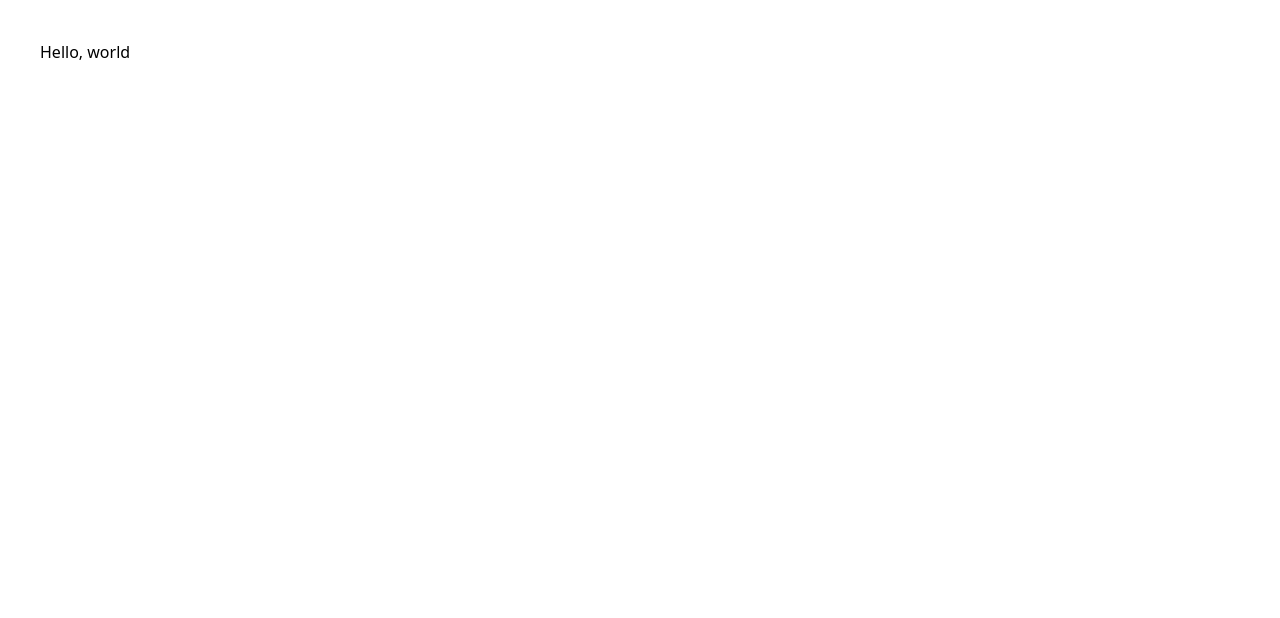
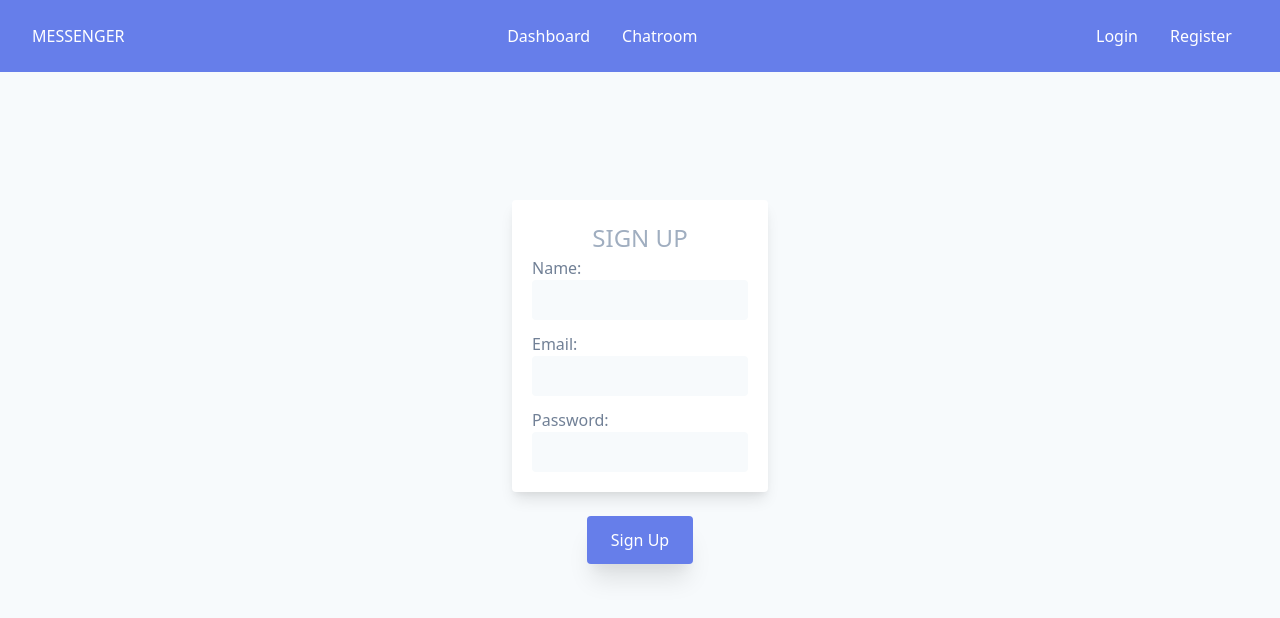
Before and after one commit to Meenachinmay/new_chat_RJS, a React (Create React App) app in the folder client/: page /register in a window 1280 px wide. Shown: the top 618 px of the page. Built offline with nearby package versions, Linux system fonts and the light colour scheme.

Commit message:
login and register page design, react router added, navbar added

```diff
--- a/client/public/index.html
+++ b/client/public/index.html
@@ -26,7 +26,7 @@
     -->
     <title>React App</title>
   </head>
-  <body>
+  <body class="bg-gray-100">
     <noscript>You need to enable JavaScript to run this app.</noscript>
     <div id="root"></div>
     <!--
--- a/client/src/App.js
+++ b/client/src/App.js
@@ -1,9 +1,22 @@
 import React from 'react';
+import { Switch, Route } from 'react-router-dom';
+
+import Index from './Pages/Index';
+import Login from './Pages/Login';
+import Register from './Pages/Register';
+import Chatroom from './Pages/Chatroom';
+import Dashboard from './Pages/Dashboard';
 
 function App() {
   return (
-    <div className="container mx-auto p-10">
-      Hello, world
+    <div className="">
+      <Index />
+      <Switch>
+        <Route path='/dashboard' exact component={ Dashboard } />
+        <Route path='/chatroom' exact component={ Chatroom } />
+        <Route path='/login' exact component={ Login } />
+        <Route path='/register' exact component={ Register } />
+      </Switch>
     </div>
   );
 }
--- /dev/null
+++ b/client/src/Pages/Chatroom.js
@@ -0,0 +1,11 @@
+import React from 'react'
+
+const Chatroom = () => {
+    return (
+        <div>
+            Chatroom
+        </div>
+    )
+}
+
+export default Chatroom;
--- /dev/null
+++ b/client/src/Pages/Dashboard.js
@@ -0,0 +1,9 @@
+import React from 'react'
+
+export default function Dashboard() {
+    return (
+        <div>
+            dashboard
+        </div>
+    )
+}
--- /dev/null
+++ b/client/src/Pages/Index.js
@@ -0,0 +1,34 @@
+import React from 'react'
+
+
+
+const Index = () => {
+    return (
+        <div className="">
+            <div className="flex flex-shrink-0 justify-between items-center bg-indigo-500 text-white px-8 py-4 cursor-pointer">
+                <a href="/" className="uppercase">Messenger</a>
+                <div className="flex justify-between items-center">
+                    <a href="/dashboard" className="px-3 mx-1 py-2 hover:font-semibold cursor-pointer hover:bg-indigo-700 rounded">
+                        Dashboard
+                    </a>
+                    <a href="/chatroom" className="px-3 mx-1 py-2 hover:font-semibold cursor-pointer hover:bg-indigo-700 rounded">
+                        Chatroom
+                    </a>
+                </div>
+                <div className="flex justify-between items-center">
+                    <a href="/login" className="px-3 mx-1 py-2 hover:font-semibold cursor-pointer hover:bg-indigo-700 rounded">
+                        Login
+                    </a>
+                    <a href="/register" className="px-3 mx-1 py-2 hover:font-semibold cursor-pointer hover:bg-indigo-700 rounded">
+                        Register
+                    </a>
+                </div>
+            </div>
+            <div>
+
+            </div>
+        </div>
+    )
+}
+
+export default Index;
--- /dev/null
+++ b/client/src/Pages/Login.js
@@ -0,0 +1,29 @@
+import React from 'react'
+
+const Login = () => {
+    return (
+        <div className="flex-shrink-0 mx-auto w-1/5">
+            <div className="p-2 mt-32 rounded bg-white shadow-lg">
+                <div className="flex flex-col m-1 p-2">
+                    <p className="text-center text-2xl uppercase text-gray-500">
+                        Sign In
+                    </p>
+                    <label className="text-gray-500">
+                        Email:
+                    </label>
+                    <input type="email" className="p-2 focus:outline-none bg-gray-100 border-1 border-solid rounded hover:bg-gray-300 focus:bg-gray-300 text-gray-700" required/>
+
+                    <label className="text-gray-500 mt-3">
+                        Password:
+                    </label>
+                    <input type="password" className="p-2 focus:outline-none bg-gray-100 border-1 border-solid rounded hover:bg-gray-300 focus:bg-gray-300 text-gray-700" required/>
+                </div>
+            </div>
+            <div className="text-center mt-6">
+                <button onClick={() => alert('clicked')} className="text-white bg-indigo-500 px-6 py-3 rounded focus:outline-none hover:bg-indigo-600 shadow-xl">Sign In</button>
+            </div>
+        </div>
+    )
+}
+
+export default Login;
--- /dev/null
+++ b/client/src/Pages/Register.js
@@ -0,0 +1,34 @@
+import React from 'react'
+
+const Register = () => {
+    return (
+        <div className="mx-auto w-1/5">
+            <div className="p-2 mt-32 rounded bg-white shadow-lg">
+                <div className="flex flex-col m-1 p-2">
+                    <p className="text-center text-2xl uppercase text-gray-500">
+                        Sign Up
+                    </p>
+                    <label className="text-gray-600">
+                        Name:
+                    </label>
+                    <input type="text" className="p-2 focus:outline-none bg-gray-100 border-1 border-solid rounded hover:bg-gray-300 focus:bg-gray-300 text-gray-700" required/>
+
+                    <label className="text-gray-600 mt-3">
+                        Email:
+                    </label>
+                    <input type="email" className="p-2 focus:outline-none bg-gray-100 border-1 border-solid rounded hover:bg-gray-300 focus:bg-gray-300 text-gray-700" required/>
+
+                    <label className="text-gray-600 mt-3">
+                        Password:
+                    </label>
+                    <input type="password" className="p-2 focus:outline-none bg-gray-100 border-1 border-solid rounded hover:bg-gray-300 focus:bg-gray-300 text-gray-700" required/>
+                </div>
+            </div>
+            <div className="text-center mt-6">
+                <button onClick={() => alert('clicked')} className="text-white bg-indigo-500 px-6 py-3 rounded focus:outline-none hover:bg-indigo-600 shadow-xl">Sign Up</button>
+            </div>
+        </div>
+    )
+}
+
+export default Register;
--- a/client/src/index.js
+++ b/client/src/index.js
@@ -1,13 +1,17 @@
 import React from 'react';
 import ReactDOM from 'react-dom';
+import { BrowserRouter } from 'react-router-dom';
+
+import App from './App';
 
 import './assets/main.css';
 
-import App from './App';
 
 ReactDOM.render(
   <React.StrictMode>
-    <App />
+    <BrowserRouter>
+      <App />
+    </BrowserRouter>
   </React.StrictMode>,
   document.getElementById('root')
 );
--- a/package.json
+++ b/package.json
@@ -15,6 +15,7 @@
     "express": "^4.17.1",
     "jsonwebtoken": "^8.5.1",
     "mongoose": "^5.9.27",
-    "nodemon": "^2.0.4"
+    "nodemon": "^2.0.4",
+    "react-router-dom": "^5.2.0"
   }
 }
```
Also changed, not shown: 1 other file (tests, documents, lock files or other folders).
